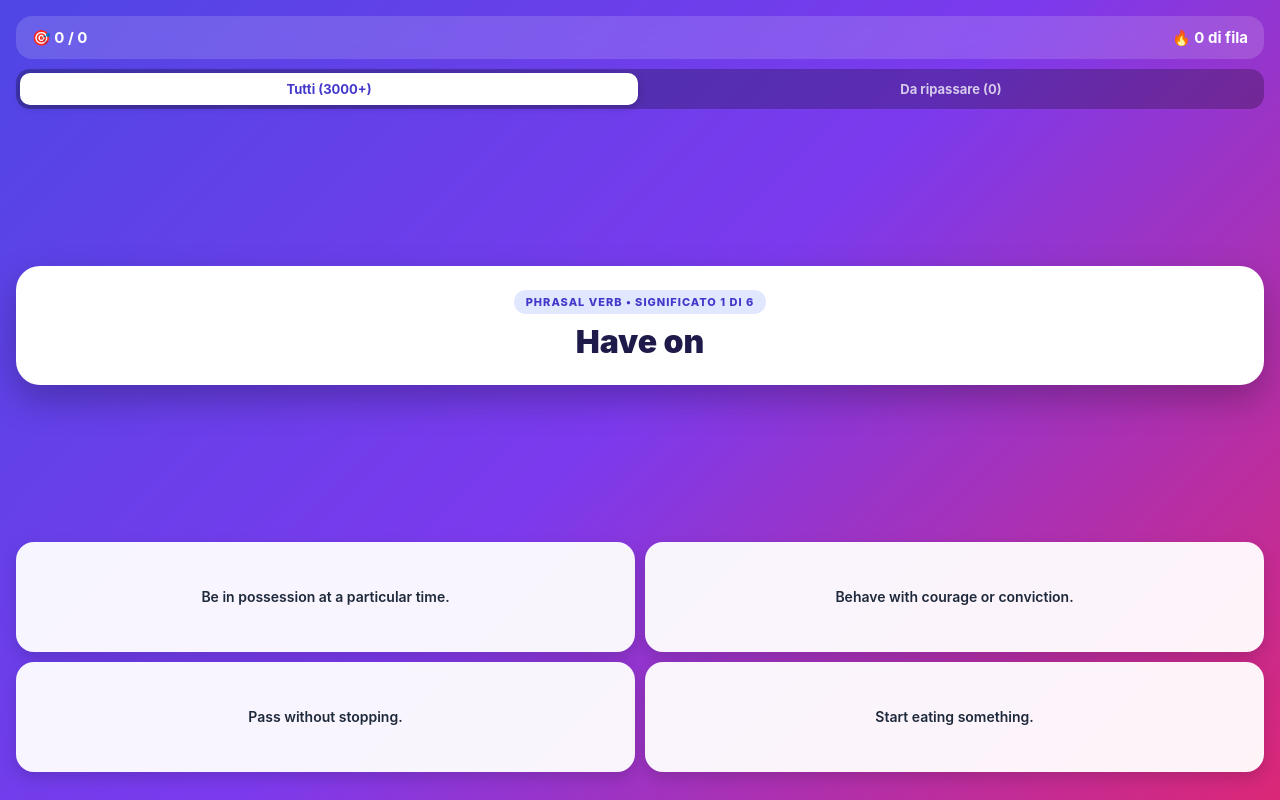
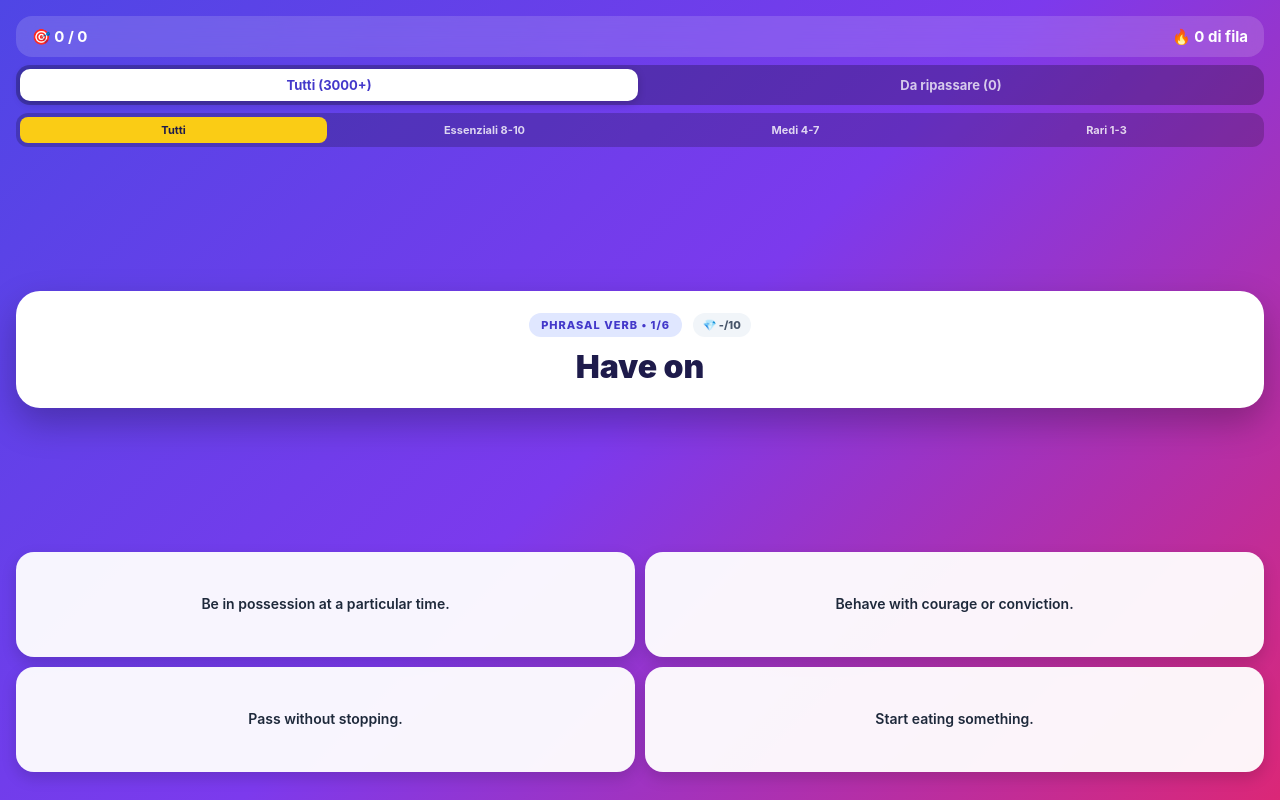
Before and after one commit to FrancescoIsaiaRiva/Phrasal-Quiz, a plain HTML site: page index.html in a window 1280 px wide. Drawn offline with Linux system fonts and the light colour scheme.

Commit message:
Update index.html

```diff
--- a/index.html
+++ b/index.html
@@ -11,18 +11,22 @@
   <style>
     * { box-sizing: border-box; font-family: -apple-system, BlinkMacSystemFont, "Segoe UI", Roboto, sans-serif; -webkit-tap-highlight-color: transparent; }
     body { background: linear-gradient(135deg, #4f46e5 0%, #7c3aed 50%, #db2777 100%); color: #fff; margin: 0; padding: 16px; display: flex; flex-direction: column; min-height: 100vh; justify-content: space-between; }
-    .top-bar { margin-top: env(safe-area-inset-top); display: flex; flex-direction: column; gap: 10px; }
-    .header { display: flex; justify-content: space-between; align-items: center; font-size: 15px; font-weight: 700; background: rgba(255,255,255,0.15); backdrop-filter: blur(10px); padding: 12px 16px; border-radius: 16px; }
+    .top-bar { margin-top: env(safe-area-inset-top); display: flex; flex-direction: column; gap: 8px; }
+    .header { display: flex; justify-content: space-between; align-items: center; font-size: 15px; font-weight: 700; background: rgba(255,255,255,0.15); backdrop-filter: blur(10px); padding: 11px 16px; border-radius: 16px; }
     .mode-switch { display: flex; background: rgba(0,0,0,0.25); padding: 4px; border-radius: 14px; gap: 4px; }
     .mode-btn { flex: 1; border: none; background: transparent; color: rgba(255,255,255,0.75); padding: 8px 10px; border-radius: 10px; font-size: 13px; font-weight: 700; cursor: pointer; }
     .mode-btn.active { background: #fff; color: #4338ca; box-shadow: 0 2px 8px rgba(0,0,0,0.2); }
-    .verb-card { background: #fff; color: #1e1b4b; border-radius: 24px; padding: 24px 18px; text-align: center; box-shadow: 0 15px 35px rgba(0,0,0,0.25); margin: 12px 0; }
-    .badge { display: inline-block; background: #e0e7ff; color: #4338ca; font-size: 11px; font-weight: 800; text-transform: uppercase; letter-spacing: 1px; padding: 5px 12px; border-radius: 20px; margin-bottom: 8px; }
+    .rank-switch { display: flex; background: rgba(0,0,0,0.2); padding: 4px; border-radius: 12px; gap: 4px; }
+    .rank-btn { flex: 1; border: none; background: transparent; color: rgba(255,255,255,0.8); padding: 6px 4px; border-radius: 8px; font-size: 11px; font-weight: 700; cursor: pointer; }
+    .rank-btn.active { background: #facc15; color: #1e1b4b; }
+    .verb-card { background: #fff; color: #1e1b4b; border-radius: 24px; padding: 22px 18px; text-align: center; box-shadow: 0 15px 35px rgba(0,0,0,0.25); margin: 10px 0; }
+    .badge { display: inline-block; background: #e0e7ff; color: #4338ca; font-size: 11px; font-weight: 800; text-transform: uppercase; letter-spacing: 1px; padding: 5px 12px; border-radius: 20px; }
     .badge.review { background: #fee2e2; color: #b91c1c; }
-    .verb-title { font-size: 32px; font-weight: 900; margin: 0; color: #1e1b4b; }
+    .rank-pill { display: inline-block; background: #f1f5f9; color: #475569; font-size: 11px; font-weight: 800; padding: 5px 10px; border-radius: 20px; margin-left: 6px; }
+    .verb-title { font-size: 32px; font-weight: 900; margin: 10px 0 0 0; color: #1e1b4b; }
     .example-box { background: #f8fafc; border-left: 4px solid #7c3aed; padding: 12px 14px; border-radius: 10px; margin-top: 14px; font-size: 14px; color: #334155; text-align: left; display: none; line-height: 1.4; }
     .grid-2x2 { display: grid; grid-template-columns: 1fr 1fr; gap: 10px; margin-bottom: 12px; }
-    button.opt { background: rgba(255,255,255,0.95); color: #1e293b; border: none; border-radius: 18px; padding: 14px 10px; font-size: 14px; font-weight: 600; min-height: 110px; display: flex; align-items: center; justify-content: center; text-align: center; cursor: pointer; box-shadow: 0 6px 15px rgba(0,0,0,0.15); line-height: 1.3; word-break: break-word; }
+    button.opt { background: rgba(255,255,255,0.95); color: #1e293b; border: none; border-radius: 18px; padding: 14px 10px; font-size: 14px; font-weight: 600; min-height: 105px; display: flex; align-items: center; justify-content: center; text-align: center; cursor: pointer; box-shadow: 0 6px 15px rgba(0,0,0,0.15); line-height: 1.3; word-break: break-word; }
     button.opt:active { transform: scale(0.96); }
     button.opt.correct { background: #10b981 !important; color: #fff !important; }
     button.opt.wrong { background: #ef4444 !important; color: #fff !important; }
@@ -39,9 +43,18 @@
       <button class="mode-btn active" id="btn-all" onclick="setMode('all')">Tutti (3000+)</button>
       <button class="mode-btn" id="btn-mistakes" onclick="setMode('mistakes')">Da ripassare (<span id="mistakes-count">0</span>)</button>
     </div>
+    <div class="rank-switch">
+      <button class="rank-btn active" id="rk-all" onclick="setRank('all')">Tutti</button>
+      <button class="rank-btn" id="rk-high" onclick="setRank('high')">Essenziali 8-10</button>
+      <button class="rank-btn" id="rk-mid" onclick="setRank('mid')">Medi 4-7</button>
+      <button class="rank-btn" id="rk-low" onclick="setRank('low')">Rari 1-3</button>
+    </div>
   </div>
   <div class="verb-card">
-    <div class="badge" id="card-badge">Phrasal Verb</div>
+    <div>
+      <span class="badge" id="card-badge">Phrasal Verb</span>
+      <span class="rank-pill" id="rank-badge">Uso: -/10</span>
+    </div>
     <h1 class="verb-title" id="verb-text">Caricamento...</h1>
     <div class="example-box" id="example-box"></div>
   </div>
@@ -67,17 +80,17 @@
     })();
 
     var allVerbs = [], mistakes = JSON.parse(localStorage.getItem('pv_mistakes') || '[]');
-  var mode = 'all', currentVerb = null, score = 0, total = 0, streak = 0, answered = false;
+    var mode = 'all', rankFilter = 'all', currentVerb = null, score = 0, total = 0, streak = 0, answered = false;
     var verbQueue = [], totalMeanings = 1, currentStep = 1;
     document.getElementById('mistakes-count').innerText = mistakes.length;
 
     var cached = localStorage.getItem('pv_database');
     if (cached) { allVerbs = JSON.parse(cached); nextQuestion(); }
 
-  fetch('verbs.json').then(function(r) { return r.json(); }).then(function(data) {
+    fetch('verbs.json?v=' + Date.now()).then(function(r) { return r.json(); }).then(function(data) {
       allVerbs = data;
       try { localStorage.setItem('pv_database', JSON.stringify(data)); } catch (e) {}
-    if (!cached) nextQuestion();
+      if (!cached || !allVerbs.rank) nextQuestion();
     }).catch(function() {
       if (!cached) document.getElementById('verb-text').innerText = 'Errore caricamento';
     });
@@ -96,6 +109,27 @@
       nextQuestion();
     }
 
+    function setRank(r) {
+      rankFilter = r;
+      verbQueue = [];
+      ['all', 'high', 'mid', 'low'].forEach(function(k) {
+        document.getElementById('rk-' + k).classList.toggle('active', rankFilter === k);
+      });
+      if (mode === 'mistakes') setMode('all');
+      else nextQuestion();
+    }
+
+    function getFilteredPool() {
+      if (mode === 'mistakes') return mistakes;
+      if (rankFilter === 'all') return allVerbs;
+      return allVerbs.filter(function(v) {
+        var rk = v.rank || 5;
+        if (rankFilter === 'high') return rk >= 8;
+        if (rankFilter === 'mid') return rk >= 4 && rk <= 7;
+        return rk <= 3;
+      });
+    }
+
     function nextQuestion() {
       if (mode === 'mistakes' && !mistakes.length && !verbQueue.length) {
         alert('Tutti gli errori ripassati!');
@@ -107,7 +141,8 @@
       document.getElementById('next-btn').style.display = 'none';
       document.getElementById('example-box').style.display = 'none';
       var cont = document.getElementById('options-container'); cont.innerHTML = '';
-    var pool = mode === 'mistakes' ? mistakes : allVerbs;
+      var pool = getFilteredPool();
+      if (!pool.length) pool = allVerbs;
 
       if (verbQueue.length > 0) {
         currentVerb = verbQueue.shift();
@@ -125,9 +160,11 @@
 
       var badge = document.getElementById('card-badge');
       var baseLabel = mode === 'mistakes' ? 'Ripasso' : 'Phrasal Verb';
-    badge.innerText = totalMeanings > 1 ? baseLabel + ' • Significato ' + currentStep + ' di ' + totalMeanings : baseLabel;
+      badge.innerText = totalMeanings > 1 ? baseLabel + ' • ' + currentStep + '/' + totalMeanings : baseLabel;
       badge.classList.toggle('review', mode === 'mistakes');
 
+      var rk = currentVerb.rank || '-';
+      document.getElementById('rank-badge').innerText = (rk >= 8 ? '🔥 ' : rk >= 4 ? '⚡ ' : '💎 ') + rk + '/10';
       document.getElementById('verb-text').innerText = currentVerb.verb;
 
       var choices = [currentVerb];
```
Lines whose indentation alone changed are shown as unchanged.
